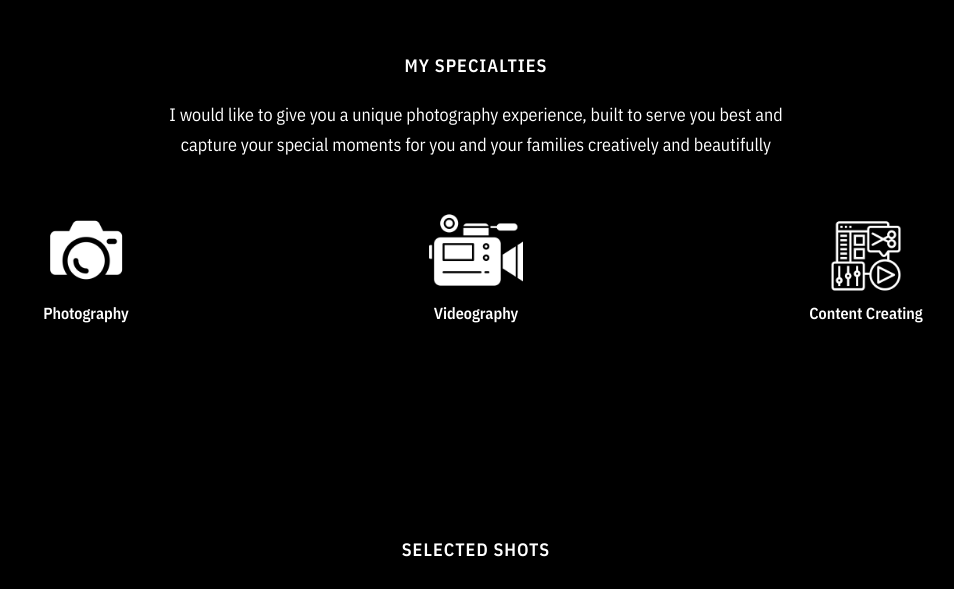
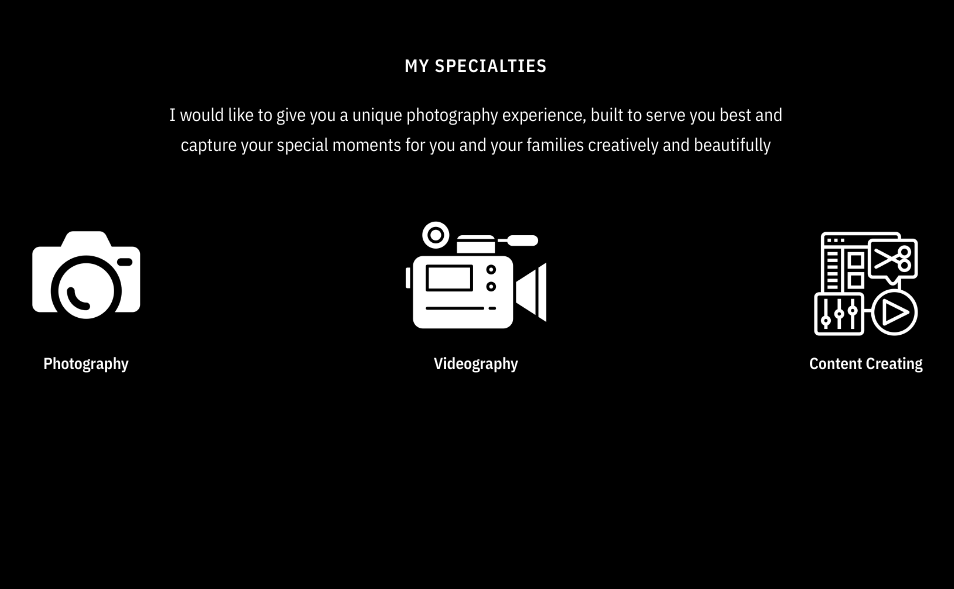
Before and after one commit to thilina011/portfolio_new, a PHP site: page / in a window 1280 px wide. Shown: the part 808-1397 px from the top of the page, without its empty margins (164-1118 px from the left). Run offline with PHP 8.4, Linux system fonts and the light colour scheme; some libraries are stand-ins or nearby versions; some web fonts are replaced.

Commit message:
ico update again

```diff
--- a/css/style.css
+++ b/css/style.css
@@ -48,7 +48,7 @@
 
 
 .overlay-info{
-  max-width: 100px;
+  max-width: 150px;
 }
 
 @media(max-width:800px){
```
